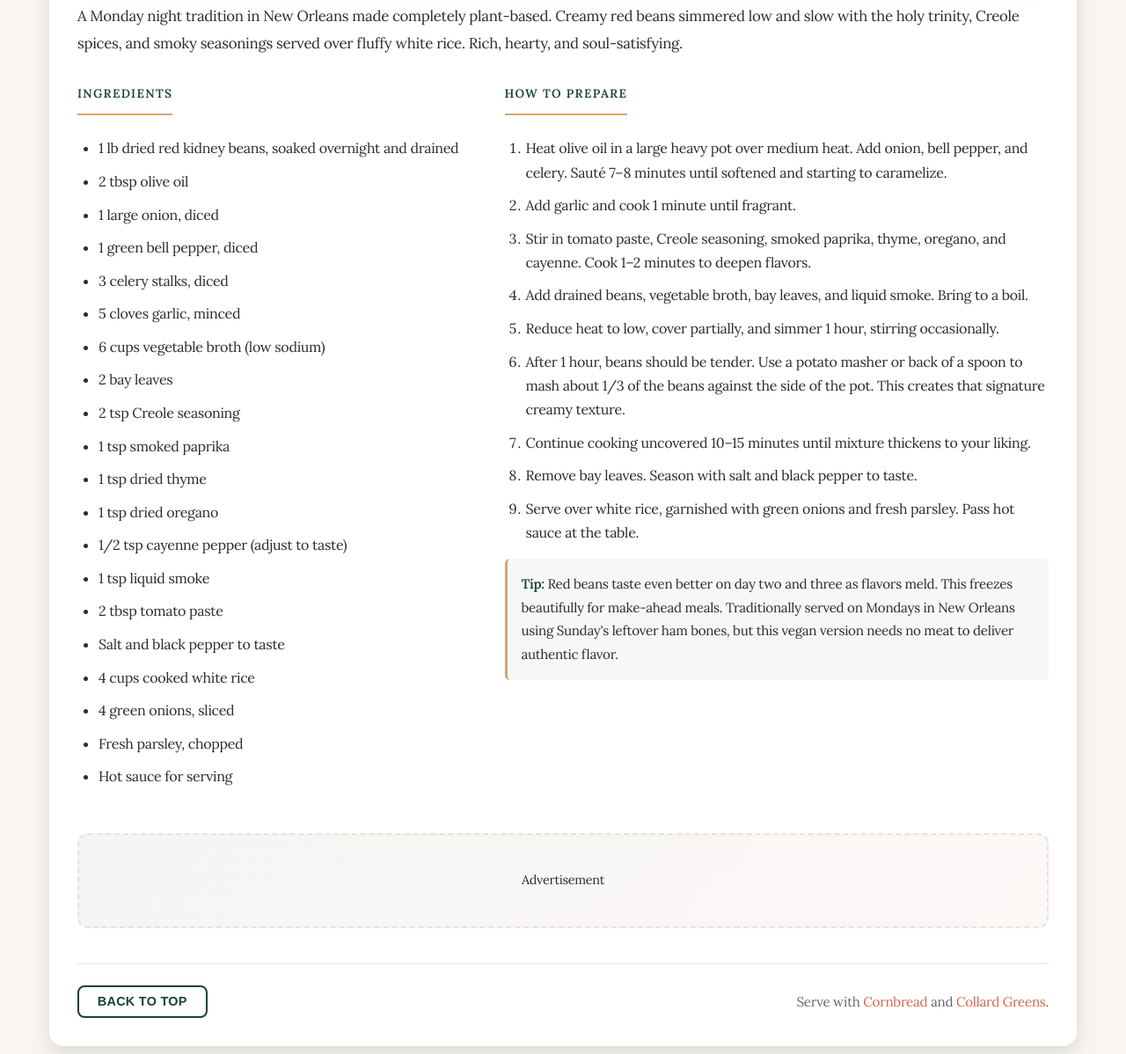
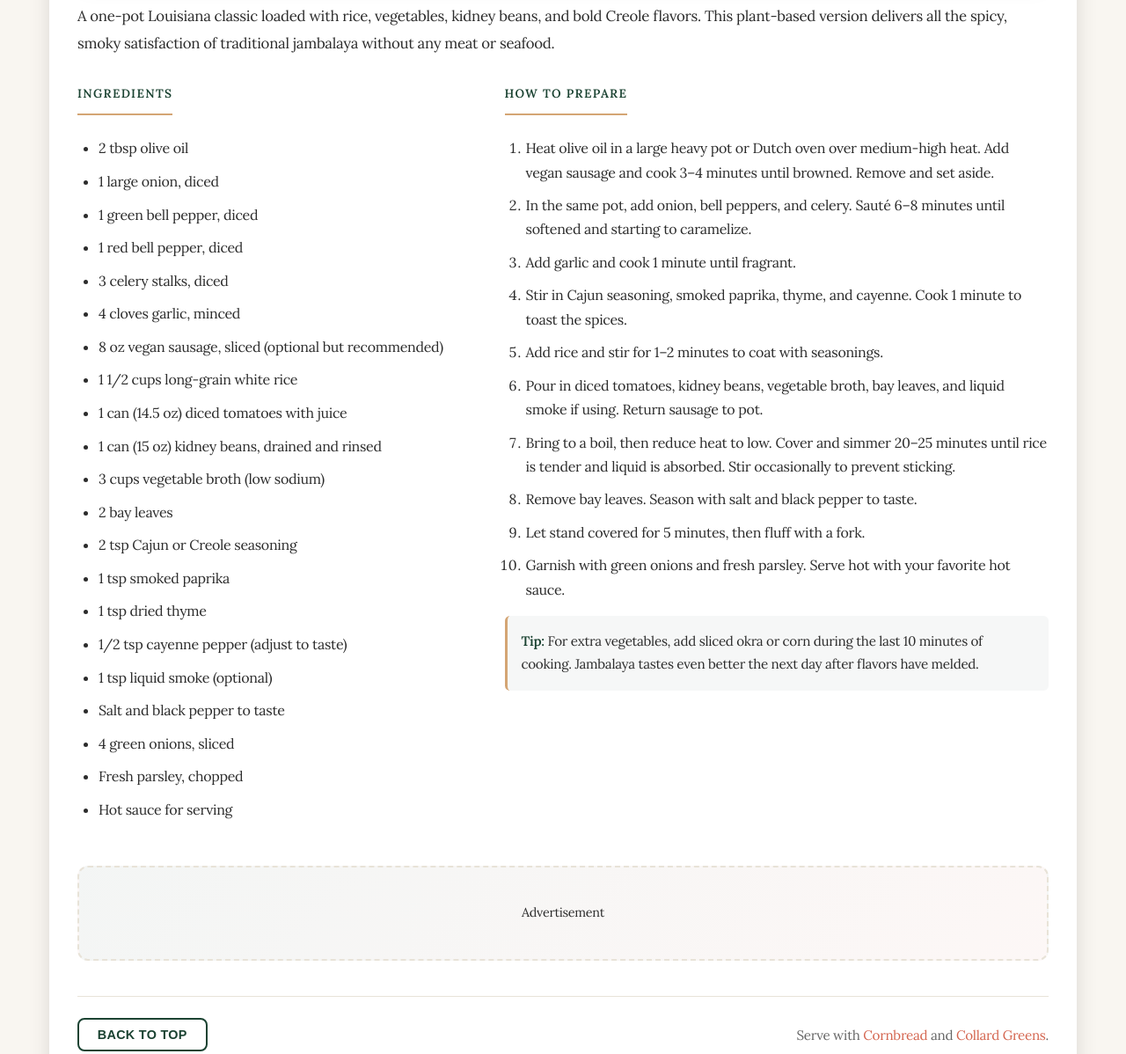
Before and after one commit to travman1993/vegan-soul-food, a plain HTML site: page index.html in a window 1280 px wide. Shown: the part 1269-2467 px from the top of the page at 88% size. Drawn offline with nearby package versions, Linux system fonts and the light colour scheme.

Commit message:
new recipe

```diff
--- a/index.html
+++ b/index.html
@@ -74,6 +74,74 @@
   </section>
 
   <section class="recipe-grid">
+
+    <article id="recipe-vegan-jambalaya" class="recipe-card">
+      <span class="recipe-tag">Main Dish</span>
+      <h2>Vegan Jambalaya (New Orleans Style)</h2>
+      <div class="recipe-meta">Serves 6–8 · Prep 20 min · Cook 40 min · 100% Vegan</div>
+
+      <img
+        src="images/jumbolya.jpeg"
+        alt="Colorful bowl of vegan jambalaya with rice, vegetables, and Creole spices"
+        loading="lazy">
+
+      <p>A one-pot Louisiana classic loaded with rice, vegetables, kidney beans, and bold Creole flavors. This plant-based version delivers all the spicy, smoky satisfaction of traditional jambalaya without any meat or seafood.</p>
+
+      <div class="recipe-layout">
+        <div>
+          <div class="recipe-section-title">Ingredients</div>
+          <ul>
+            <li>2 tbsp olive oil</li>
+            <li>1 large onion, diced</li>
+            <li>1 green bell pepper, diced</li>
+            <li>1 red bell pepper, diced</li>
+            <li>3 celery stalks, diced</li>
+            <li>4 cloves garlic, minced</li>
+            <li>8 oz vegan sausage, sliced (optional but recommended)</li>
+            <li>1 1/2 cups long-grain white rice</li>
+            <li>1 can (14.5 oz) diced tomatoes with juice</li>
+            <li>1 can (15 oz) kidney beans, drained and rinsed</li>
+            <li>3 cups vegetable broth (low sodium)</li>
+            <li>2 bay leaves</li>
+            <li>2 tsp Cajun or Creole seasoning</li>
+            <li>1 tsp smoked paprika</li>
+            <li>1 tsp dried thyme</li>
+            <li>1/2 tsp cayenne pepper (adjust to taste)</li>
+            <li>1 tsp liquid smoke (optional)</li>
+            <li>Salt and black pepper to taste</li>
+            <li>4 green onions, sliced</li>
+            <li>Fresh parsley, chopped</li>
+            <li>Hot sauce for serving</li>
+          </ul>
+        </div>
+        <div>
+          <div class="recipe-section-title">How to Prepare</div>
+          <ol>
+            <li>Heat olive oil in a large heavy pot or Dutch oven over medium-high heat. Add vegan sausage and cook 3–4 minutes until browned. Remove and set aside.</li>
+            <li>In the same pot, add onion, bell peppers, and celery. Sauté 6–8 minutes until softened and starting to caramelize.</li>
+            <li>Add garlic and cook 1 minute until fragrant.</li>
+            <li>Stir in Cajun seasoning, smoked paprika, thyme, and cayenne. Cook 1 minute to toast the spices.</li>
+            <li>Add rice and stir for 1–2 minutes to coat with seasonings.</li>
+            <li>Pour in diced tomatoes, kidney beans, vegetable broth, bay leaves, and liquid smoke if using. Return sausage to pot.</li>
+            <li>Bring to a boil, then reduce heat to low. Cover and simmer 20–25 minutes until rice is tender and liquid is absorbed. Stir occasionally to prevent sticking.</li>
+            <li>Remove bay leaves. Season with salt and black pepper to taste.</li>
+            <li>Let stand covered for 5 minutes, then fluff with a fork.</li>
+            <li>Garnish with green onions and fresh parsley. Serve hot with your favorite hot sauce.</li>
+          </ol>
+          <p><strong>Tip:</strong> For extra vegetables, add sliced okra or corn during the last 10 minutes of cooking. Jambalaya tastes even better the next day after flavors have melded.</p>
+        </div>
+      </div>
+
+      <div class="ad-slot">
+        <p>Advertisement</p>
+      </div>
+
+      <div class="recipe-actions">
+        <button class="btn-outline js-back-to-top">Back to top</button>
+        <span>Serve with <a href="#recipe-cornbread">Cornbread</a> and
+          <a href="#recipe-collard-greens">Collard Greens</a>.</span>
+      </div>
+    </article>
 
     <article id="recipe-vegan-red-beans-rice" class="recipe-card">
       <span class="recipe-tag">Main Dish</span>
```
Also changed, not shown: images/jumbolya.jpeg (added).
